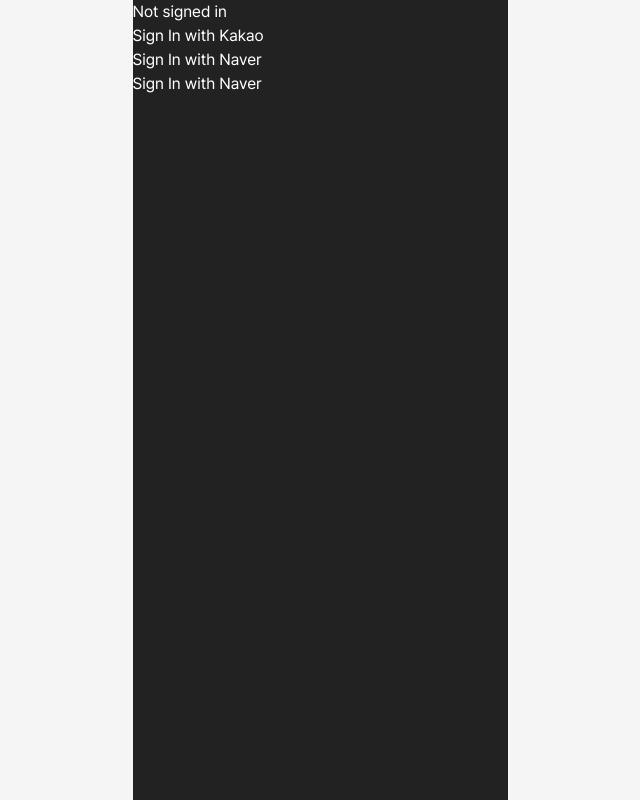
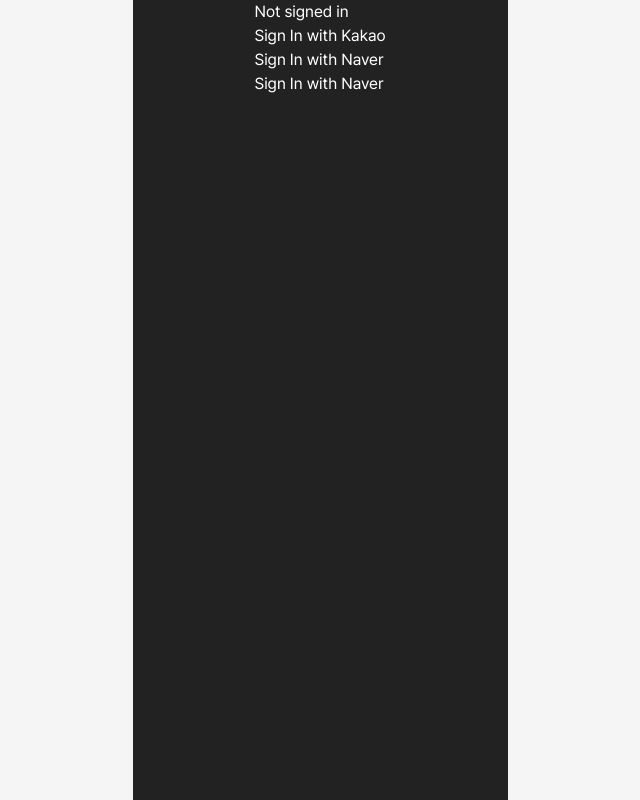
Before and after one commit to dnd-side-project/dnd-13th-10-frontend, a Next.js app: page / in a window 1280 px wide. Shown: the whole page, without its empty margins (320-960 px from the left). Built offline with nearby package versions, Linux system fonts and the light colour scheme; no server answers.

Commit message:
style: 레이아웃 중앙 정렬  (#19)

```diff
--- a/src/app/layout.tsx
+++ b/src/app/layout.tsx
@@ -32,7 +32,7 @@ export default function RootLayout({
       <body className={`${pretendard.variable} font-pretendard antialiased`}>
         <NextAuthProvider>
           <QueryClientProvider>
-            <div className="bg-foundation-bg max-w-maxWidth mx-auto flex min-h-screen w-full flex-col text-white">
+            <div className="bg-foundation-bg max-w-maxWidth Justify-center mx-auto flex h-screen min-h-screen flex-col items-center text-white">
               {children}
             </div>
             <ReactQueryDevtools />
```
Also changed, not shown: 1 other file (tests, documents, lock files or other folders).
